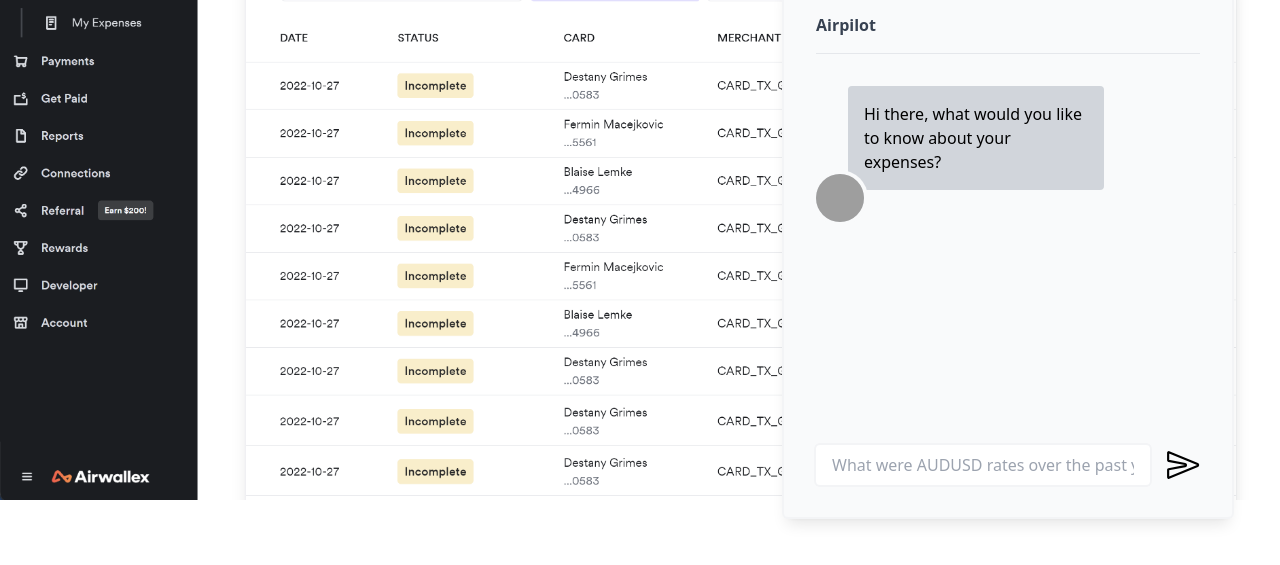
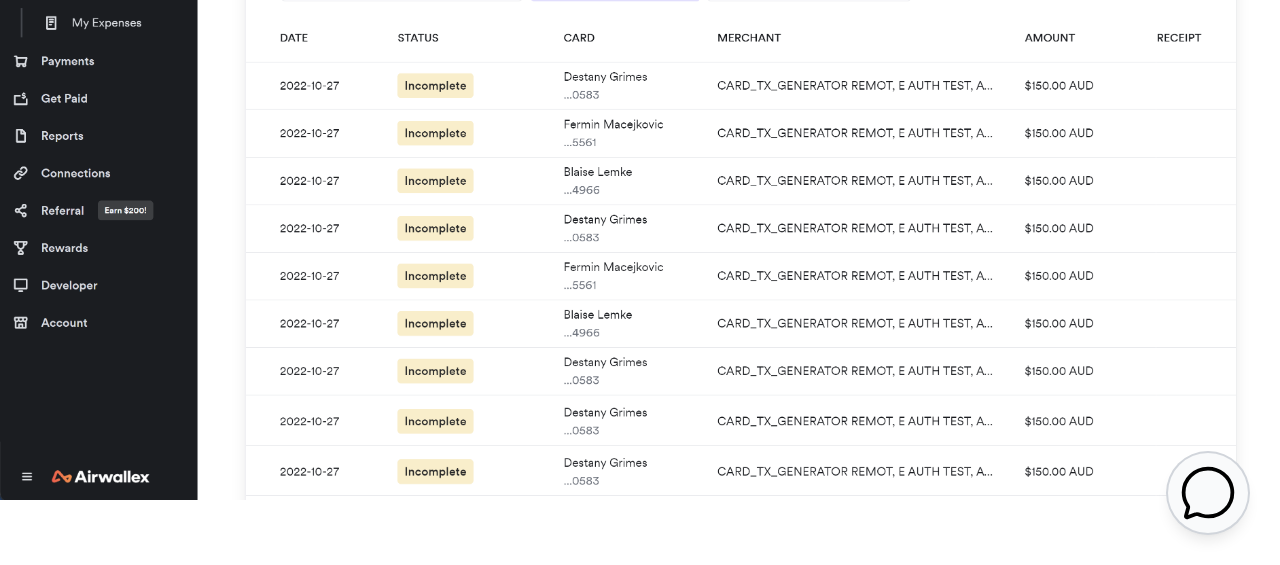
Before and after one commit to emmanuel-airwallex/awx-hackathon-2023, a React (Create React App) app: page /expenses in a window 1280 px wide. Shown: the part 235-800 px from the top of the page. Built offline with nearby package versions, Linux system fonts and the light colour scheme; grey boxes are pictures that could not be loaded.

Commit message:
Chat toggle, some animations, cleanup

```diff
--- /dev/null
+++ b/src/chat/ChatToggleButton.js
@@ -0,0 +1,24 @@
+import { useState } from "react";
+
+function ChatToggleButton(params) {
+    const onClick = function(e) {
+        e.preventDefault()
+        params.onClick(e)
+    }
+    return <div onClick={onClick} className={"fixed bottom-8 right-8 w-20 h-20 rounded-full bg-gray-50 ring-2 cursor-pointer ring-gray-300 shadow-lg transition-all hover:ring-blue-400 hover:ring-4 hover:-translate-y-2 hover:shadow-xl " + (params.isOpen ? "ring-blue-400 ring-4 -translate-y-2 shadow-xl" : "")} title="Query Airwallex data">
+        { params.isOpen ? (
+        <svg xmlns="http://www.w3.org/2000/svg" class="scale-75" viewBox="0 0 512 512">
+            <path d="M87.48 380c1.2-4.38-1.43-10.47-3.94-14.86a42.63 42.63 0 00-2.54-3.8 199.81 199.81 0 01-33-110C47.64 139.09 140.72 48 255.82 48 356.2 48 440 117.54 459.57 209.85a199 199 0 014.43 41.64c0 112.41-89.49 204.93-204.59 204.93-18.31 0-43-4.6-56.47-8.37s-26.92-8.77-30.39-10.11a31.14 31.14 0 00-11.13-2.07 30.7 30.7 0 00-12.08 2.43L81.5 462.78a15.92 15.92 0 01-4.66 1.22 9.61 9.61 0 01-9.58-9.74 15.85 15.85 0 01.6-3.29z" fill="none" stroke="currentColor" stroke-linecap="round" stroke-width="32" />
+            <circle cx="160" cy="256" r="32" />
+            <circle cx="256" cy="256" r="32" />
+            <circle cx="352" cy="256" r="32" />
+        </svg>
+        ) : (
+        <svg xmlns="http://www.w3.org/2000/svg" class="scale-75" viewBox="0 0 512 512">
+            <path d="M87.49 380c1.19-4.38-1.44-10.47-3.95-14.86a44.86 44.86 0 00-2.54-3.8 199.81 199.81 0 01-33-110C47.65 139.09 140.73 48 255.83 48 356.21 48 440 117.54 459.58 209.85a199 199 0 014.42 41.64c0 112.41-89.49 204.93-204.59 204.93-18.3 0-43-4.6-56.47-8.37s-26.92-8.77-30.39-10.11a31.09 31.09 0 00-11.12-2.07 30.71 30.71 0 00-12.09 2.43l-67.83 24.48a16 16 0 01-4.67 1.22 9.6 9.6 0 01-9.57-9.74 15.85 15.85 0 01.6-3.29z" fill="none" stroke="currentColor" stroke-linecap="round" stroke-width="32"/>
+        </svg>
+        ) }
+
+    </div>
+}
+export default ChatToggleButton
--- a/src/chat/Container.js
+++ b/src/chat/Container.js
@@ -3,17 +3,20 @@ import { useLocation } from 'react-router-dom';
 
 import Message from "./Message"
 import { conversionPrompt, expensesPrompt } from "../data/prompts";
+import ChatToggleButton from "./ChatToggleButton";
 
 function Container() {
     const location = useLocation();
     const [inputValue, setInput] = useState("")
+    const [isOpen, setIsOpen] = useState(false)
     const [messages, setMessage] = useState([location.pathname === "/conversions" ? conversionPrompt[0] : expensesPrompt[0]]);
+    const isContextConversions = location.pathname === "/conversions"
 
     const onChangeHandler = event => {
         if (event.key === 'Enter') {
             console.log('do validate')
             setInput("");
-            setMessage(messages => [...messages, { 'user': 'user', prompt: inputValue }, { 'user': 'operator', prompt: location.pathname === "/conversions" ? conversionPrompt[messages.length + 1].prompt : expensesPrompt[messages.length + 1].prompt }])
+            setMessage(messages => [...messages, { 'user': 'user', prompt: inputValue }, { 'user': 'operator', prompt: isContextConversions ? conversionPrompt[messages.length + 1].prompt : expensesPrompt[messages.length + 1].prompt }])
             return
         }
         console.log('e', event.target.value)
@@ -30,11 +33,11 @@ function Container() {
         scrollToBottom()
     }, [messages]);
 
-
-    console.log('location', location.pathname)
-
     return (
-        <div className="fixed bottom-0 right-0 m-4 p-8 h-3/4 max-w-lg w-full m-8">
+        <>
+            <ChatToggleButton onClick={() => setIsOpen(!isOpen)} isOpen={isOpen} />
+            {
+                    <div className={"fixed bottom-24 right-0 m-4 p-8 h-3/4 max-w-lg w-full m-8 transition-all " + (isOpen ? "-translate-x-3 opacity-100" : "opacity-0")} >
                         <div className="bg-gray-50 m-4 p-8 ring-2 rounded ring-gray-100 w-full h-full min-h-full flex flex-col shadow-lg">
                             <h1 className="font-bold text-gray-700 mb-4">Airpilot</h1>
                             <hr className="mb-4" />
@@ -46,15 +49,17 @@ function Container() {
                             </div>
                             <div className="block mt-auto bottom-10 pt-4 w-full">
                                 <div className="flex flex-row h-10">
-                        <input className="flex-grow w-full p-4 mr-4 ring-2 rounded ring-gray-100" placeholder="What were AUDUSD rates over the past year?" onKeyDown={onChangeHandler} onChange={onChangeHandler} value={inputValue}/>
+                                    <input className="flex-grow w-full p-4 mr-4 ring-2 rounded ring-gray-100" placeholder="What were AUDUSD rates over the past year?" onKeyDown={onChangeHandler} onChange={onChangeHandler} value={inputValue} />
                                     <svg xmlns="http://www.w3.org/2000/svg" className="w-8 h-8 absolute right-14 bottom-4" class="ionicon" viewBox="0 0 512 512">
                                         <path d="M470.3 271.15L43.16 447.31a7.83 7.83 0 01-11.16-7V327a8 8 0 016.51-7.86l247.62-47c17.36-3.29 17.36-28.15 0-31.44l-247.63-47a8 8 0 01-6.5-7.85V72.59c0-5.74 5.88-10.26 11.16-8L470.3 241.76a16 16 0 010 29.39z" fill="none" stroke="currentColor" stroke-linecap="round" stroke-linejoin="round" stroke-width="32" />
                                     </svg>
                                 </div>
                             </div>
                         </div>
+                    </div>
+            }
 
-        </div>
+        </>
     );
 }
 
--- a/src/chat/Message.js
+++ b/src/chat/Message.js
@@ -1,10 +1,10 @@
 function Message(params) {
     return params.fromBot ?
-        <div className="relative p-4 ml-4 mb-4 bg-gray-300 rounded self-start w-64">
+        <div className="relative p-4 ml-4 mb-4 bg-gray-300 rounded self-start w-64 text-lg">
             {params.message}
             <img className="absolute -bottom-8 -left-8 ring-gray-50 ring-4 rounded-full w-12 h-12 bg-gray-200" src="https://ascentialcdn.filespin.io/api/v1/conversion/54afd8f75f794afd9e21b3e965424a2b?quality=75&crop=350,350,face" />
         </div> :
-        <div className="relative p-4 mr-4 mb-4 bg-gray-200 rounded self-end w-64">
+        <div className="relative p-4 mr-4 mb-4 bg-gray-200 rounded self-end w-64 text-lg">
             {params.message}
             <div className="absolute -bottom-8 -right-8 ring-gray-50 ring-4  rounded-full w-12 h-12 bg-gray-200">
                 <svg xmlns="http://www.w3.org/2000/svg" viewBox="0 0 512 512">
```
Lines whose indentation alone changed are shown as unchanged.
